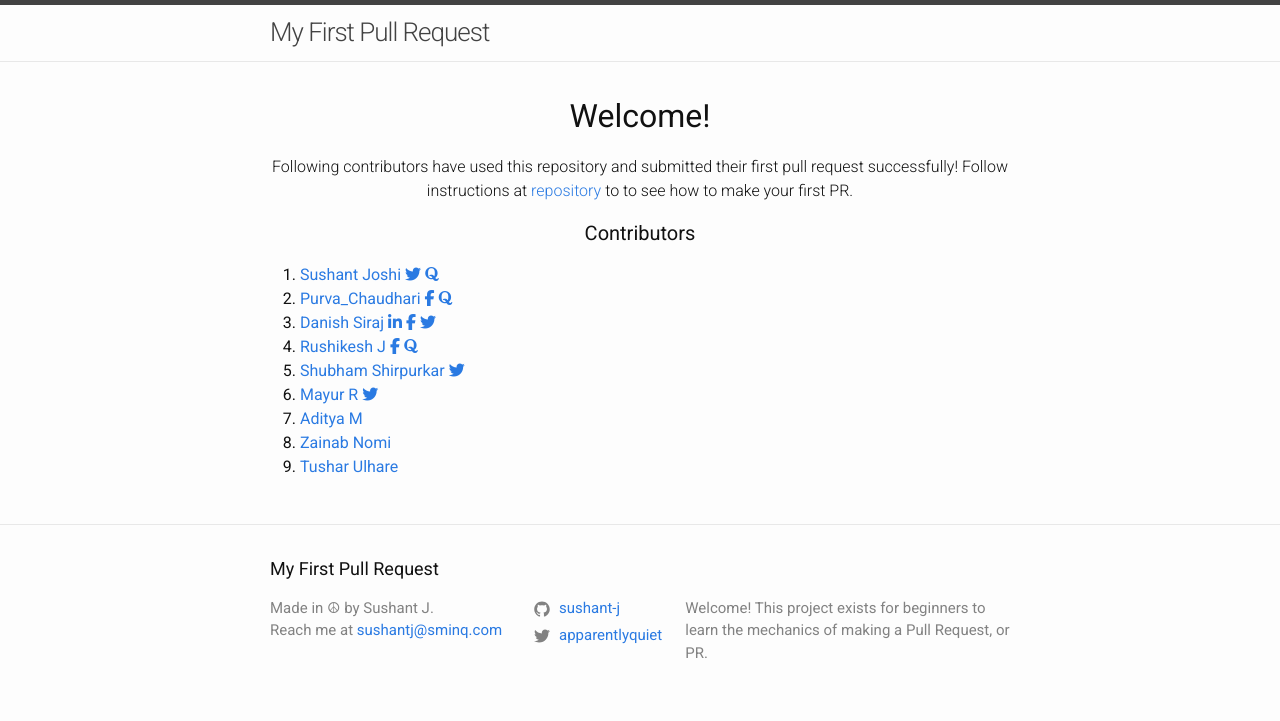
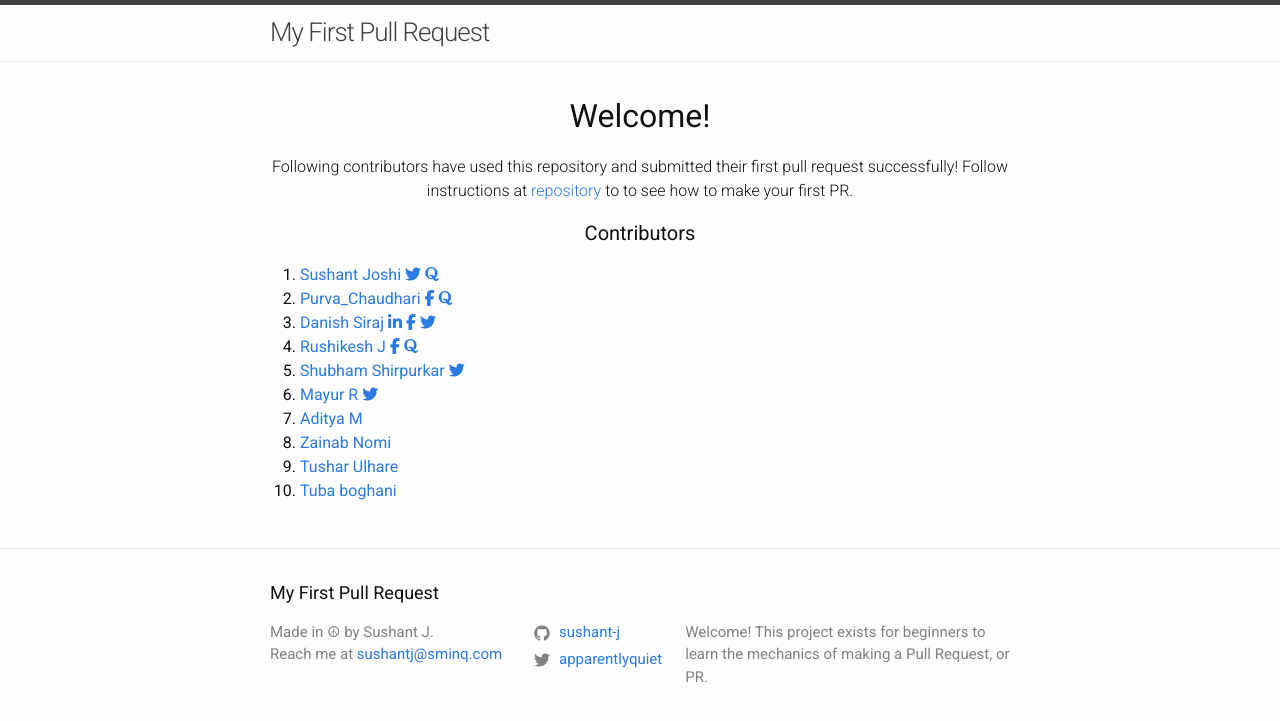
Before and after one commit to sushant-j/my-first-pull-request, a Jekyll site: the page built from index.md, in a window 1280 px wide. Shown: the top 721 px of the page. Built offline with Jekyll 4.4.1, drawn with Linux system fonts in a browser that asks for light colours; nearby versions of some CDN libraries.

Commit message:
Added myn name

```diff
--- a/_layouts/home.html
+++ b/_layouts/home.html
@@ -89,5 +89,10 @@ layout: default
         Tushar Ulhare
       </a>
     </li>
+ <li>
+      <a href="https://github.com/tubaboghani/">
+        Tuba boghani
+      </a>
+    </li>
   </ol>
 </div>
```
